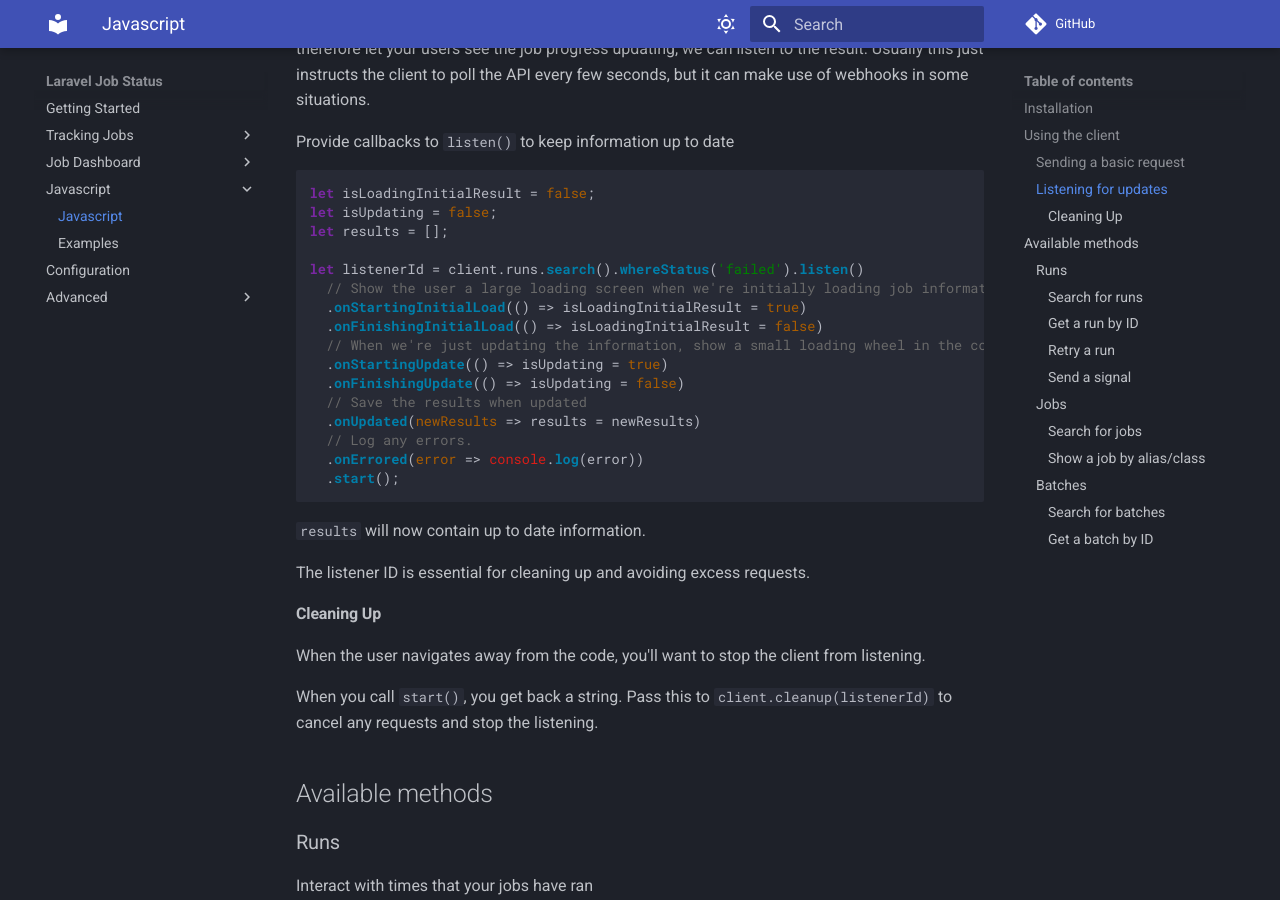
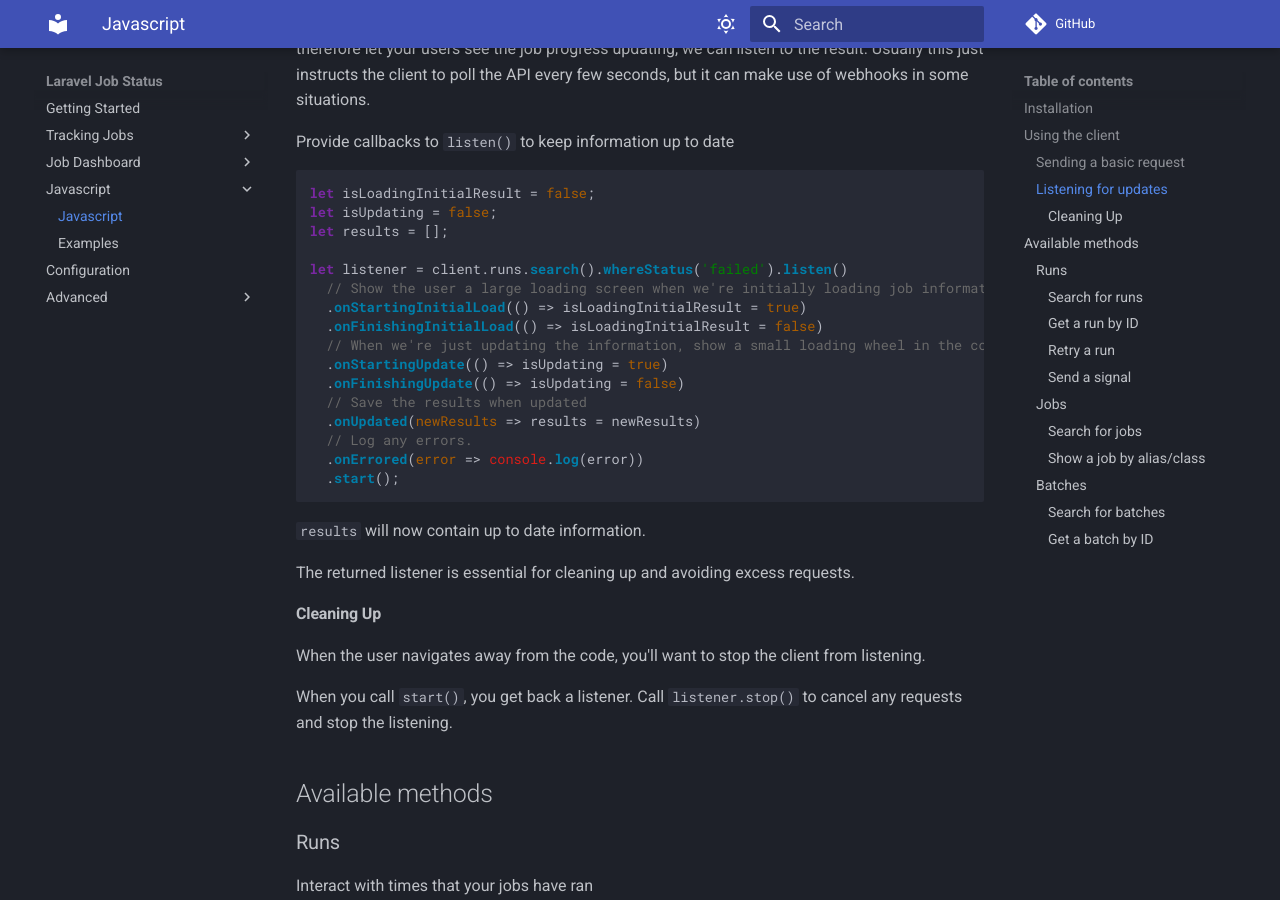
Before and after one commit to tobytwigger/laravel-job-status, an MkDocs documentation site: the page built from docs/docs/js/js.md, in a window 1280 px wide and 900 px high, scrolled down 1148 px. Built offline with MkDocs 1.6.1 and Material for MkDocs 9.7.7, drawn with Linux system fonts in a browser that asks for light colours; comment, search, counter and statistics services are not loaded.

```diff
--- a/docs/docs/js/js.md
+++ b/docs/docs/js/js.md
@@ -46,7 +46,7 @@ let isLoadingInitialResult = false;
 let isUpdating = false;
 let results = [];
 
-let listenerId = client.runs.search().whereStatus('failed').listen()
+let listener = client.runs.search().whereStatus('failed').listen()
   // Show the user a large loading screen when we're initially loading job information.
   .onStartingInitialLoad(() => isLoadingInitialResult = true)
   .onFinishingInitialLoad(() => isLoadingInitialResult = false)
@@ -62,13 +62,13 @@ let listenerId = client.runs.search().whereStatus('failed').listen()
 
 `results` will now contain up to date information.
 
-The listener ID is essential for cleaning up and avoiding excess requests.
+The returned listener is essential for cleaning up and avoiding excess requests.
 
 #### Cleaning Up
 
 When the user navigates away from the code, you'll want to stop the client from listening.
 
-When you call `start()`, you get back a string. Pass this to `client.cleanup(listenerId)` to cancel any requests and stop the listening.
+When you call `start()`, you get back a listener. Call `listener.stop()` to cancel any requests and stop the listening.
 
 ## Available methods
 
```
Also changed, not shown: docs/docs/dashboard/queues.md (added, +14 -0 lines), docs/docs/assets/images/dashboard/queues.png (added), docs/docs/assets/images/dashboard/view-queue.png (added).
